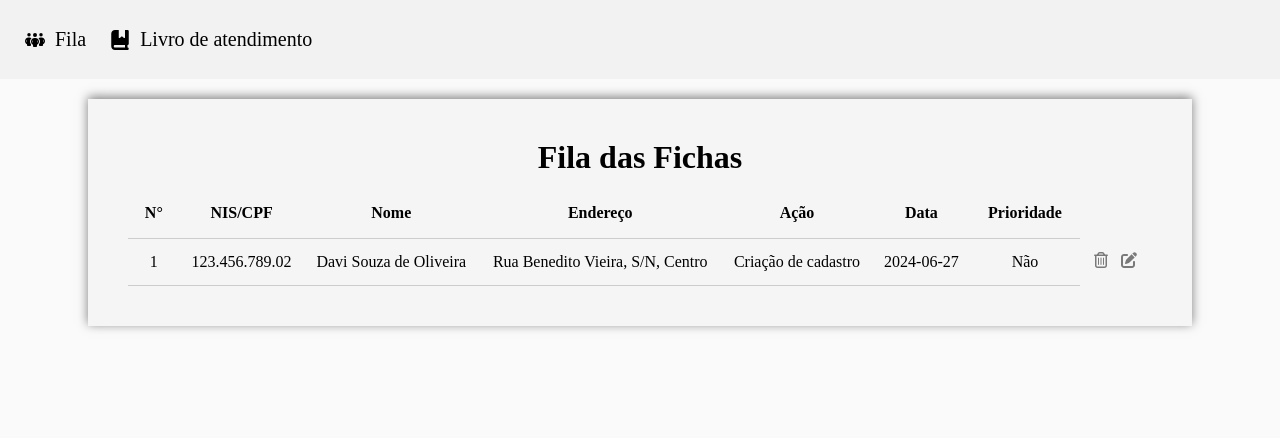
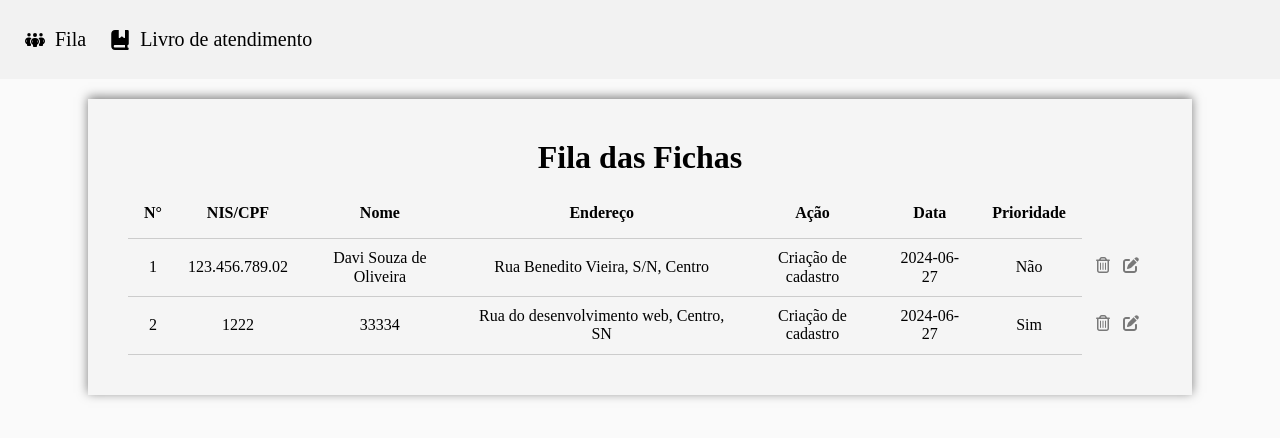
Before and after one commit to dev-davisouza/SyncToken, a React (Vite) app: page / in a window 1280 px wide. Shown: the top 438 px of the page. Built offline with nearby package versions, Linux system fonts and the light colour scheme; data requests are answered from the project's data file.

Commit message:
feat: Status input

```diff
--- a/db.json
+++ b/db.json
@@ -1,14 +1,29 @@
 {
   "fichas": [
     {
-      "id": "[object Undefined]",
+      "id": "1",
       "N": 1,
       "NIS_CPF": "123.456.789.02",
       "Nome": "Davi Souza de Oliveira",
       "Endereço": "Rua Benedito Vieira, S/N, Centro",
       "Ação": "Criação de cadastro",
       "Data": "2024-06-27",
-      "Prioridade": "Não"
+      "Prioridade": "Não",
+      "Status": "Em atendimento"
+    },
+    {
+      "id": "2",
+      "N": 2,
+      "NIS_CPF": "1222",
+      "Nome": "33334",
+      "Endereço": "Rua do desenvolvimento web, Centro, SN",
+      "Ação": "Criação de cadastro",
+      "Data": "2024-06-27",
+      "Prioridade": "Sim",
+      "Status": [
+        "A ser atendido",
+        "#ff0"
+      ]
     }
   ]
 }
--- a/src/components/TokenForm/index.jsx
+++ b/src/components/TokenForm/index.jsx
@@ -3,7 +3,7 @@ import styled from "styled-components";
 import SubmitButton from "@/components/SubmitButton";
 import { useEffect, useState } from "react";
 import { ServiceBookModel } from "@/context/Model";
-import { Prioridades, Ações, dataMsg } from "@/context/Model";
+import { Prioridades, Ações, dataMsg, Status } from "@/context/Model";
 import { useParams } from "react-router-dom";
 
 const StyledLegend = styled.legend`
@@ -38,6 +38,10 @@ export default function TokenForm({ handleSubmit }) {
       })
         .then((resp) => resp.json())
         .then((data) => {
+          // Verifica e converte Status para array, se necessário
+          if (typeof data.Status === "string") {
+            data.Status = data.Status.split(","); // Converte para array
+          }
           setData(data);
         })
         .catch((err) => console.log(err));
@@ -52,11 +56,12 @@ export default function TokenForm({ handleSubmit }) {
         .then((data) => {
           let currentLength = data.length;
           let futureLength = currentLength + 1;
+          const newId = String(futureLength);
           setQueueLength(futureLength);
           setData((prevData) => ({
             ...prevData,
             N: futureLength,
-            id: toString(futureLength),
+            id: newId,
             Data: currentDate,
           }));
         })
@@ -66,6 +71,10 @@ export default function TokenForm({ handleSubmit }) {
 
   const onSubmit = (e) => {
     e.preventDefault();
+    // Converte data.Status para o formato de array
+    if (typeof data.Status === "string") {
+      data.Status = data.Status.split(",");
+    }
     handleSubmit(data, id);
   };
 
@@ -152,6 +161,30 @@ export default function TokenForm({ handleSubmit }) {
         ))}
       </Dropdown>
 
+      <Dropdown
+        label="Status:"
+        name="Status"
+        required
+        onChange={handleChange}
+        value={data.Status}
+      >
+        <StyledOption key="Selecione um estado" disabled selected value="">
+          Selecione um estado
+        </StyledOption>
+        {Status.map((item, index) => {
+          const key = Object.keys(item)[0]; // Obtém a chave como "stts_0", "stts_1", etc.
+          const [status, color] = item[key]; // Destrutura o array dentro do objeto
+
+          const status_color = item[key];
+
+          return (
+            <StyledOption value={status_color} key={index}>
+              {status}
+            </StyledOption>
+          );
+        })}
+      </Dropdown>
+
       <SubmitButton type="submit">
         {id ? "Editar ficha" : "Criar ficha"}
       </SubmitButton>
--- a/src/context/Model.jsx
+++ b/src/context/Model.jsx
@@ -6,6 +6,7 @@ export const ServiceBookModel = {
   Ação: "",
   Data: "",
   Prioridade: "",
+  Status: [],
 };
 
 export const Prioridades = ["Não", "Sim"];
@@ -19,5 +20,17 @@ export const Ações = [
   "Gestão de pessoa",
 ].sort((a, b) => a.localeCompare(b));
 
+export const Status = [
+  {
+    stts_0: ["A ser atendido", "#ff0"],
+  },
+  {
+    stts_1: ["Em atendimento", "#2cd601"],
+  },
+  {
+    stts_2: ["Atendimento encerrado", "#cc0000"],
+  },
+];
+
 export const dataMsg =
   "Você não pode alterar a data, por padrão ela é sempre definida com o valor da data atual e será salva desta forma para fins de segurança e consistência nos dados.";
```
